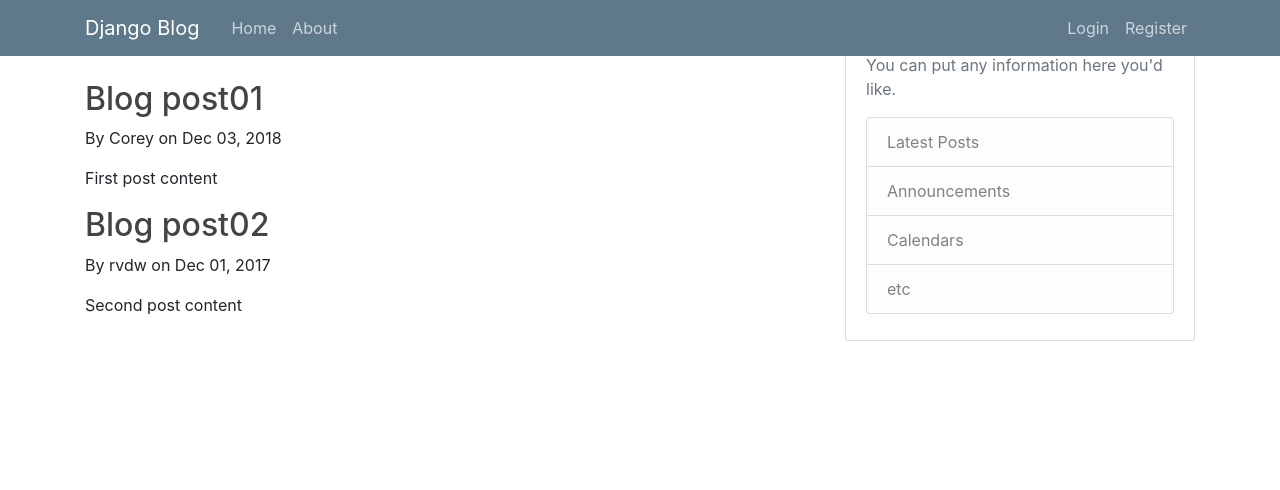
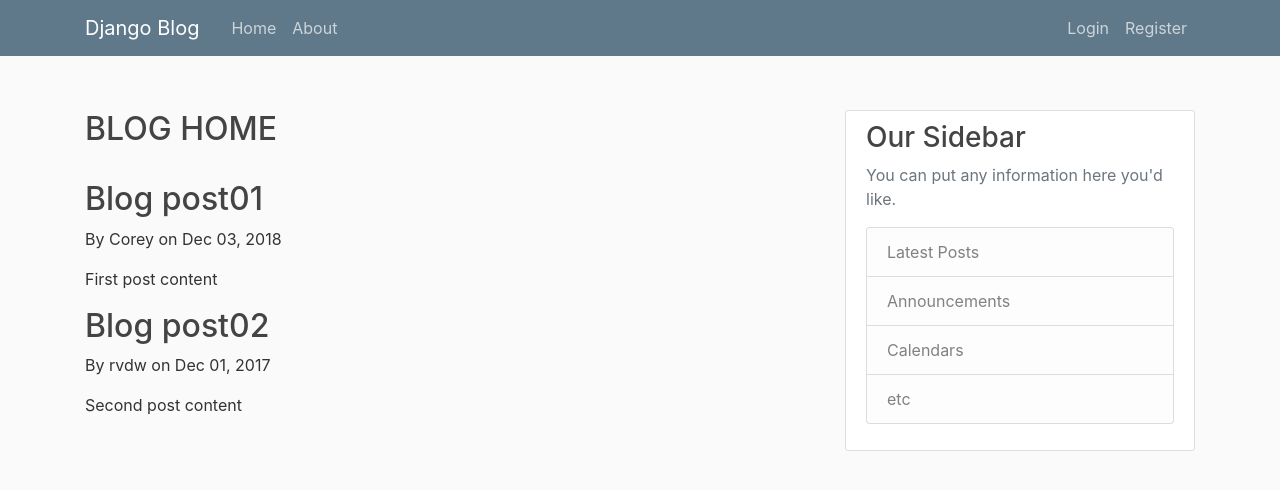
Before and after one commit to srvdws/blog_project_cs, a Django app: page / in a window 1280 px wide. Shown: the top 490 px of the page. Run offline with Django 3.2, Linux system fonts and the light colour scheme; some libraries are stand-ins or nearby versions.

Commit message:
development

```diff
--- a/my_blogsite/blog/static/blog/main.css
+++ b/my_blogsite/blog/static/blog/main.css
@@ -1,33 +1,8 @@
-
-Skip to content
-
-    Pull requests
-    Issues
-    Marketplace
-    Explore
-
-    @srvdws
-
-181
-993
-
-    1,691
-
-CoreyMSchafer/code_snippets
-Code
-Issues 0
-Pull requests 3
-Projects 0
-Wiki
-Insights
-code_snippets/Django_Blog/snippets/main.css
-7d3d49b on 31 Aug
-@CoreyMSchafer CoreyMSchafer Added snippets
-85 lines (68 sloc) 1.1 KB
 body {
   background: #fafafa;
   color: #333333;
   margin-top: 5rem;
+  padding-top: 30px;
 }
 
 h1, h2, h3, h4, h5, h6 {
--- a/my_blogsite/blog/templates/blog/about.html
+++ b/my_blogsite/blog/templates/blog/about.html
@@ -3,5 +3,6 @@
 {% block content %}
 
     <h1>ABOUT PAGE</h1>
+    <p>more stuff</p>
 
 {% endblock content %}
--- a/my_blogsite/blog/templates/blog/base.html
+++ b/my_blogsite/blog/templates/blog/base.html
@@ -27,7 +27,7 @@
           <div class="collapse navbar-collapse" id="navbarToggle">
             <div class="navbar-nav mr-auto">
               <a class="nav-item nav-link" href="/">Home</a>
-              <a class="nav-item nav-link" href="/about">About</a>
+              <a class="nav-item nav-link" href="{% url 'about_view' %}">About</a>
             </div>
             <!-- Navbar Right Side -->
             <div class="navbar-nav">
@@ -42,7 +42,7 @@
     <main role="main" class="container">
       <div class="row">
         <div class="col-md-8">
-          {% block content %} {% endblock %}
+          {% block content %} {% endblock content %}
         </div>
         <div class="col-md-4">
           <div class="content-section">
--- a/my_blogsite/blog/templates/blog/home.html
+++ b/my_blogsite/blog/templates/blog/home.html
@@ -2,7 +2,7 @@
 
 {% block content %}
 
-    <h1>BLOG HOME</h1>
+    <h2>BLOG HOME</h2>
     <br>
 
     {% for i in posts %}
--- a/my_blogsite/blog/views.py
+++ b/my_blogsite/blog/views.py
@@ -20,10 +20,10 @@ posts = [
 def home_view(request):
     context = {
         'posts': posts,
-        'title': 'Blogs'
+        'title': 'Home'
     }
     return render(request, 'blog/home.html', context)
 
 
 def about_view(request):
-    return render(request, 'blog/about.html', {'title' : 'About'})
+    return render(request, 'blog/about.html', {'title': 'About'})
```
